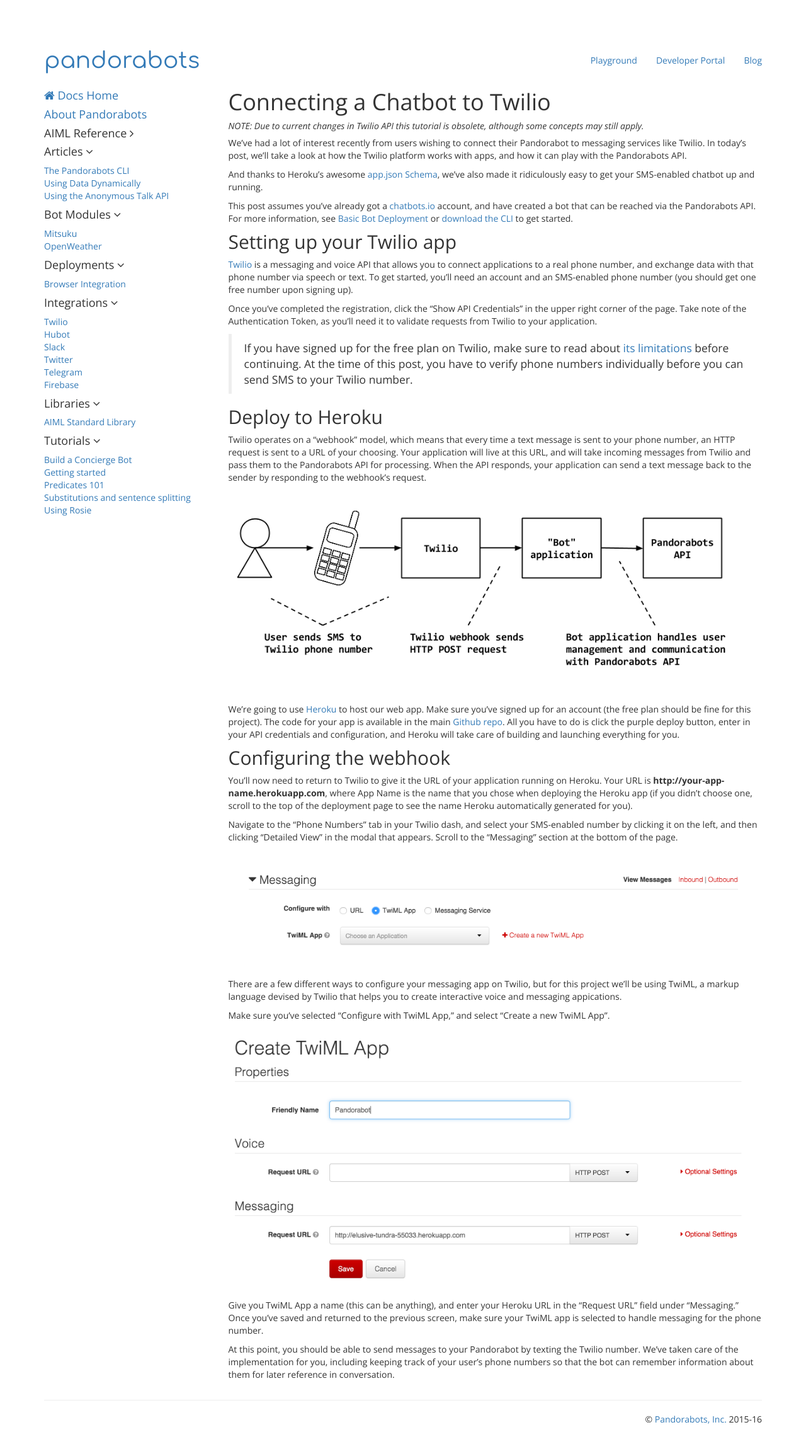
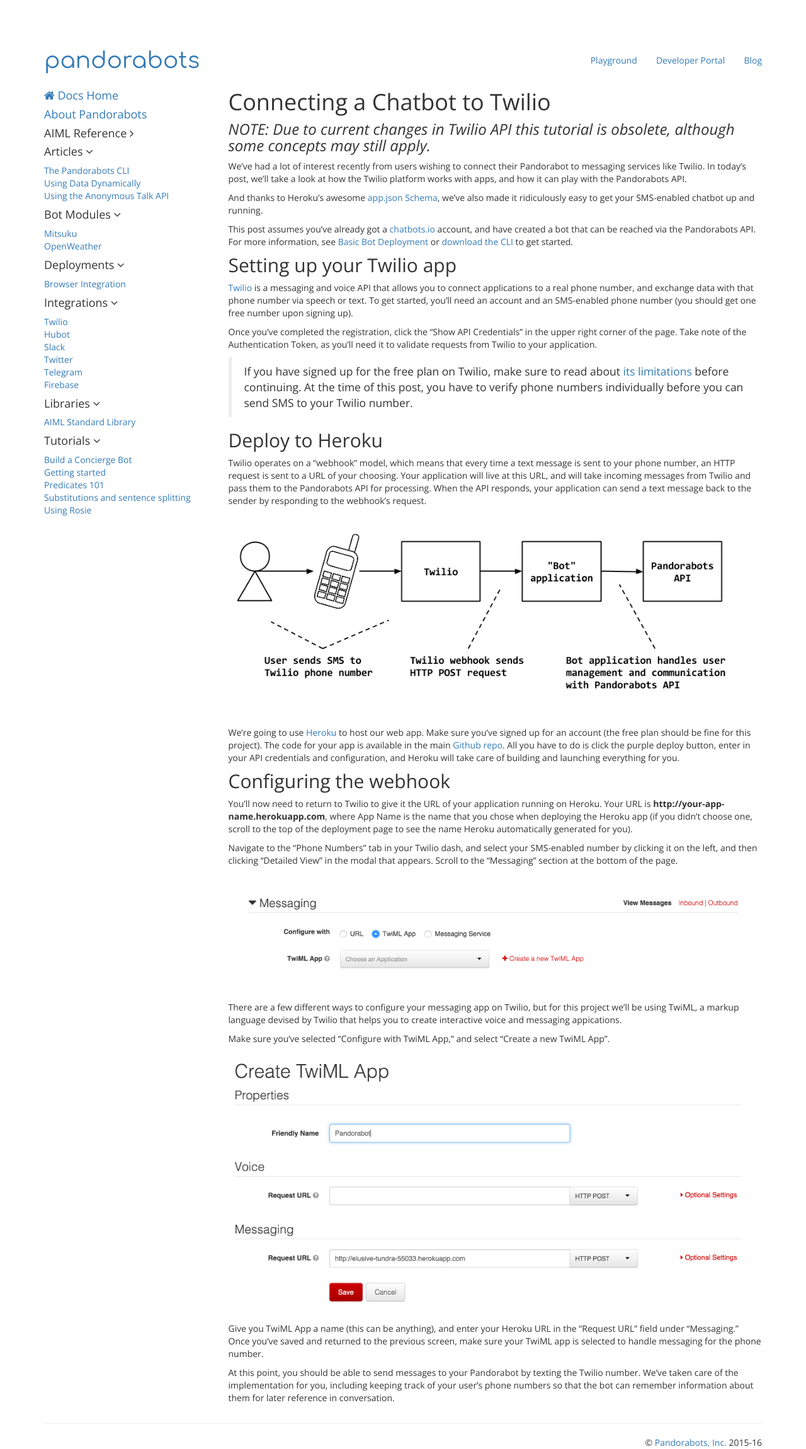
Before and after one commit to pandorabots/pandorabots.github.io, a Jekyll site: the page built from _integrations/connecting-a-bot-to-sms-via-twilio.md, in a window 1280 px wide. Shown: the whole page at 63% size. Built offline with Jekyll 4.4.1, drawn with Linux system fonts in a browser that asks for light colours; before the commit the page ends 2263 px from its top, so only the background shows below that.

```diff
--- a/_integrations/connecting-a-bot-to-sms-via-twilio.md
+++ b/_integrations/connecting-a-bot-to-sms-via-twilio.md
@@ -5,7 +5,7 @@ title: Twilio
 
 # Connecting a Chatbot to Twilio
 
-##### *NOTE: Due to current changes in Twilio API this tutorial is obsolete, although some concepts may still apply.*
+### *NOTE: Due to current changes in Twilio API this tutorial is obsolete, although some concepts may still apply.*
 
 We've had a lot of interest recently from users wishing to connect their Pandorabot to messaging services like Twilio. In today's post, we'll take a look at how the Twilio platform works with apps, and how it can play with the Pandorabots API.
 
```
